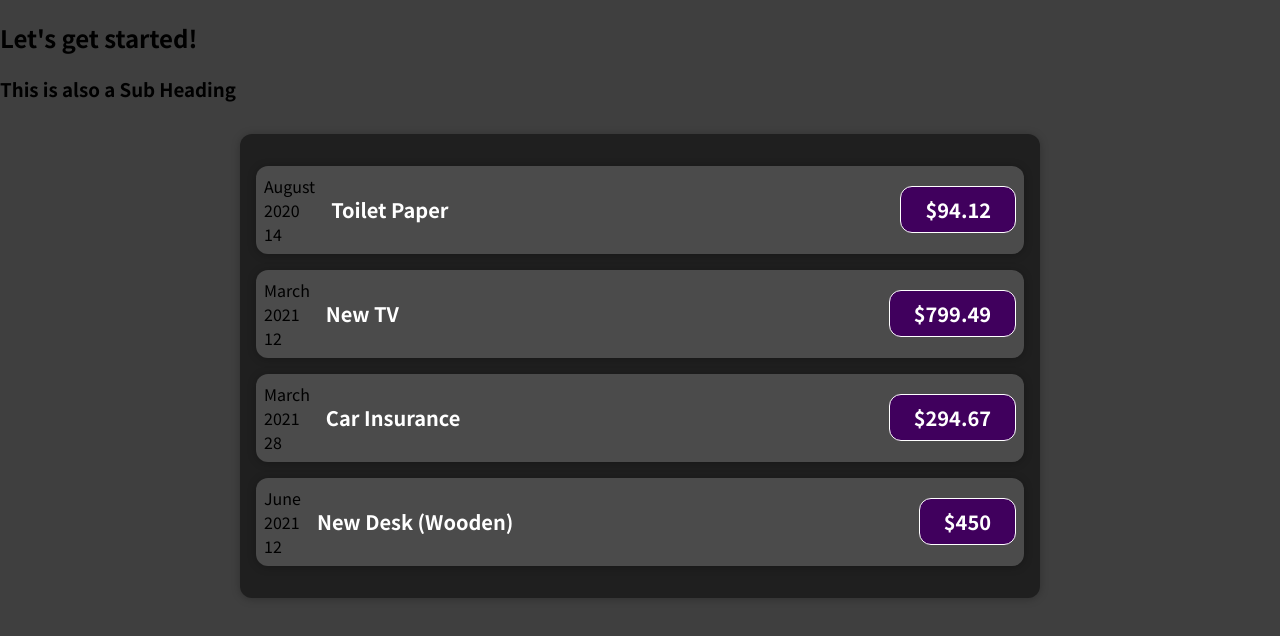
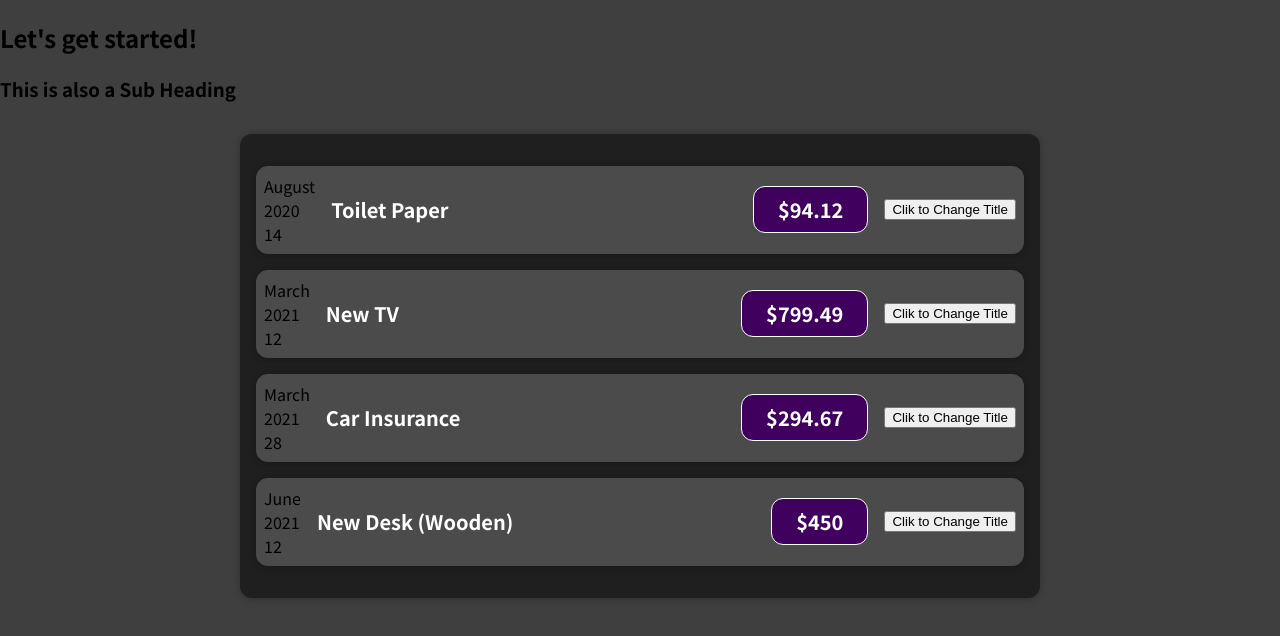
Before and after one commit to Abmart0803/Expenses-Tracker-App, a React (Create React App) app in the folder expenses/: page / in a window 1280 px wide. Shown: the top 636 px of the page. Built offline with nearby package versions, Linux system fonts and the light colour scheme.

Commit message:
modified:   src/components/Expenses/ExpenseItem.js

```diff
--- a/expenses/src/components/Expenses/ExpenseItem.js
+++ b/expenses/src/components/Expenses/ExpenseItem.js
@@ -4,12 +4,17 @@ import Card from "../UI/Card";
 import "./ExpenseItem.css";
 
 const ExpenseItem = (props) => {
+  const clickHandler = () => {
+    console.log("Have been Clicked just Now!!!");
+  };
+
   return (
     <Card className="expense-item">
       <ExpenseDate date={props.date} />
       <div className="expense-item__description">
         <h2>{props.title}</h2>
         <div className="expense-item__price">${props.amount}</div>
+        <button onClick={clickHandler}>Clik to Change Title</button>
       </div>
     </Card>
   );
```
